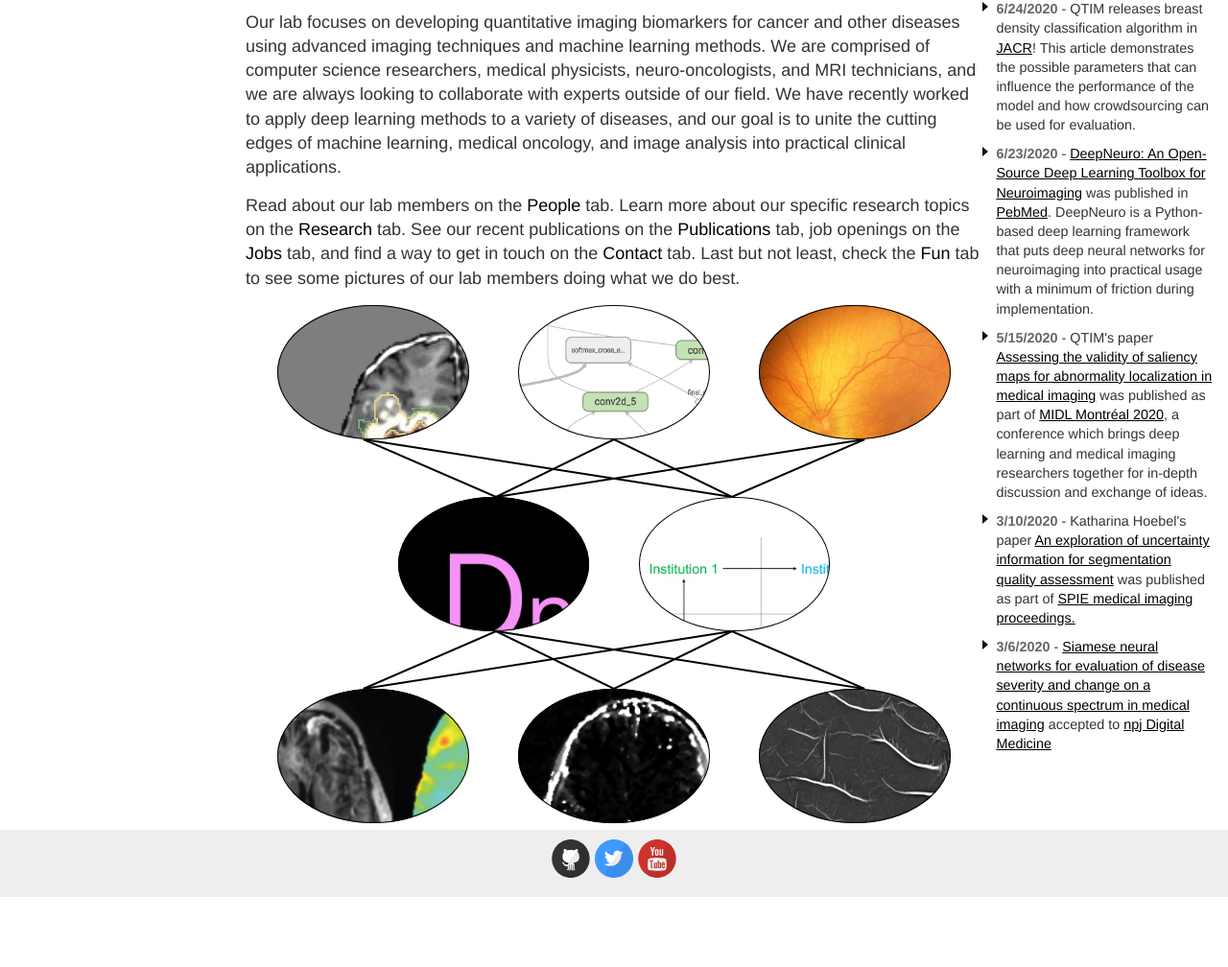
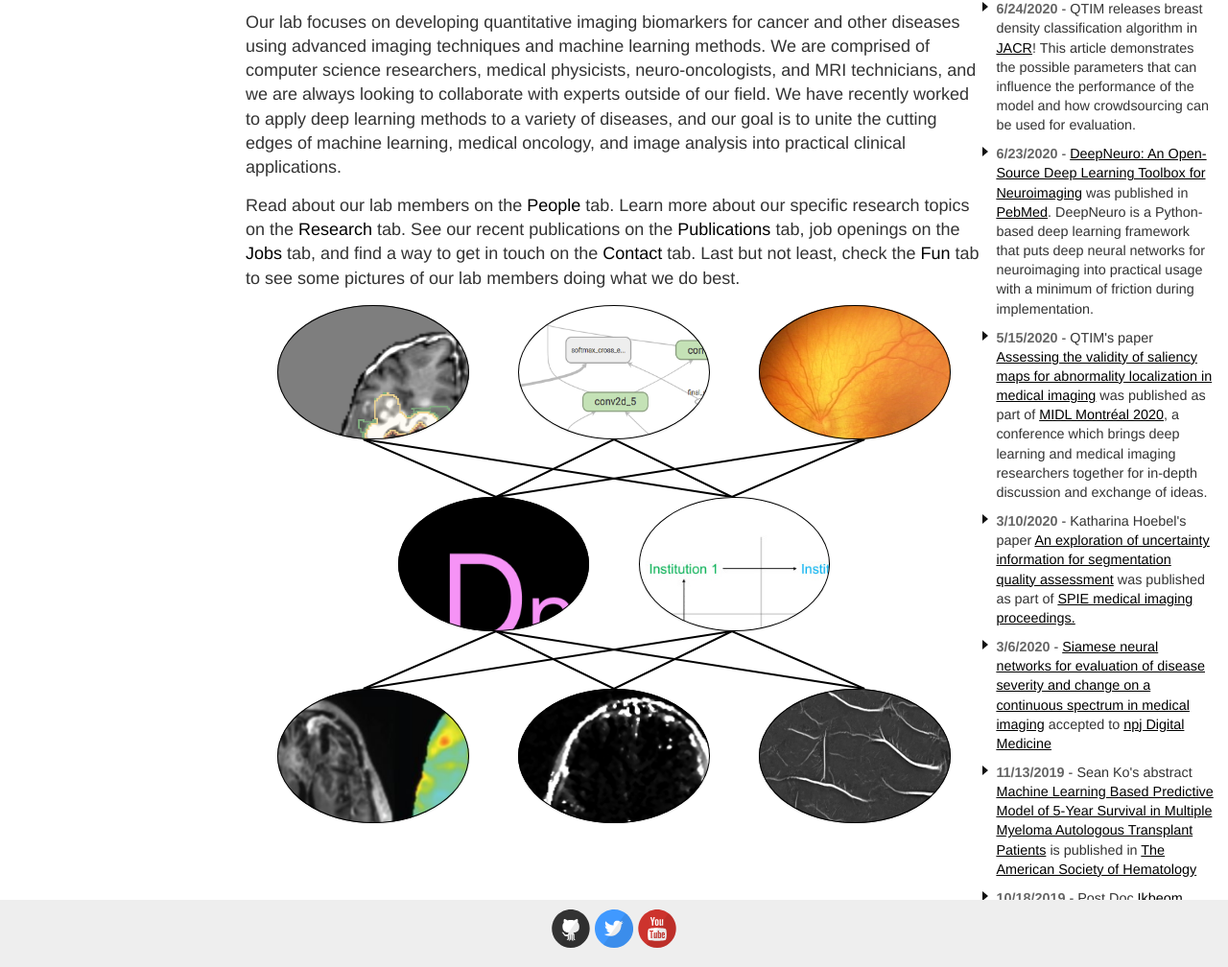
Before and after one commit to QTIM-Lab/qtim-lab.github.io, a Jekyll site: the page built from index.html, in a window 1280 px wide, cut to the strip 1315-2323 px from the top of the page. Shown: the whole strip at 96% size. Built offline with Jekyll 4.4.1, drawn with Linux system fonts in a browser that asks for light colours; comment, search, counter and statistics services are not loaded; before the commit the page ends 2250 px from its top, so only the background shows below that.

Commit message:
hst_vid_on_homepage

```diff
--- a/index.html
+++ b/index.html
@@ -32,7 +32,7 @@
 
   <div class=twitter-section>
     <h2>Twitter Feed</h2>
-    <a class="twitter-timeline" href="https://twitter.com/qtimlab?ref_src=twsrc%5Etfw">Tweets by qtimlab</a>
+    <a style="height:100%;" class="twitter-timeline" href="https://twitter.com/qtimlab?ref_src=twsrc%5Etfw">Tweets by qtimlab</a>
     <script async src="https://platform.twitter.com/widgets.js" charset="utf-8"></script>
   </div>
 
@@ -45,7 +45,7 @@
       <h2>HST Virtual Lab Tour</h2>
       <p style="text-align:center;">Meet some of the lab and get a feel for some of our projects!</p>
 
-      <div style="width:50vw; height:50vh; margin:auto;">
+      <div style="width:40vw; height:50vh; margin:auto;">
           <iframe style="width:100%; height:100%; margin:auto; position:relative;" src="https://www.youtube.com/embed/NcxmYyBYkp0" frameborder="0" allow="accelerometer; autoplay; clipboard-write; encrypted-media; gyroscope; picture-in-picture" allowfullscreen></iframe>
       </div>
 
--- a/style.scss
+++ b/style.scss
@@ -327,16 +327,29 @@
   /*background-color: rgba(255,0,0,.2);*/
   width: 20%;
   height:100%;
-  max-height: 1500px;
+  max-height: 2000px;
   float: left;
   overflow: scroll;
   //border: 1px solid;
 
   @include largeview {
-    height: 1350px;
+    height: 1500px;
     font-size: 80%;
   }
 
+  @include mediumview {
+    height: 1500px;
+    font-size: 70%;
+  }
+
+  @include smallview {
+    height: 1800px;
+    font-size: 50%;
+  }
+
+  @include miniview {
+    height: 1900px;
+  }
 
   @include mobile {
     height: 1400px;
@@ -372,22 +385,28 @@
   /*background-color: rgba(0,0,255,.2);*/
   width: 20%;
   height: 100%;
-  max-height: 1500px;
+  max-height: 2000px;
   float: left;
   overflow: scroll;
   //border: 1px solid;
 
   @include largeview {
-    height: 1350px;
+    height: 1500px;
     font-size: 80%;
   }
 
   @include mediumview {
+    height: 1500px;
     font-size: 70%;
   }
 
   @include smallview {
+    height: 1800px;
     font-size: 50%;
+  }
+
+  @include miniview {
+    height: 1900px;
   }
 
   @include mobile {
```
Lines whose indentation alone changed are shown as unchanged.
